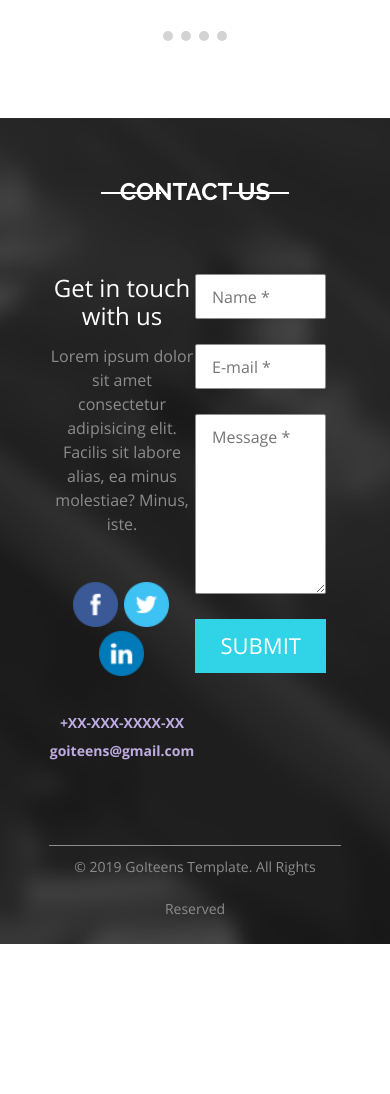
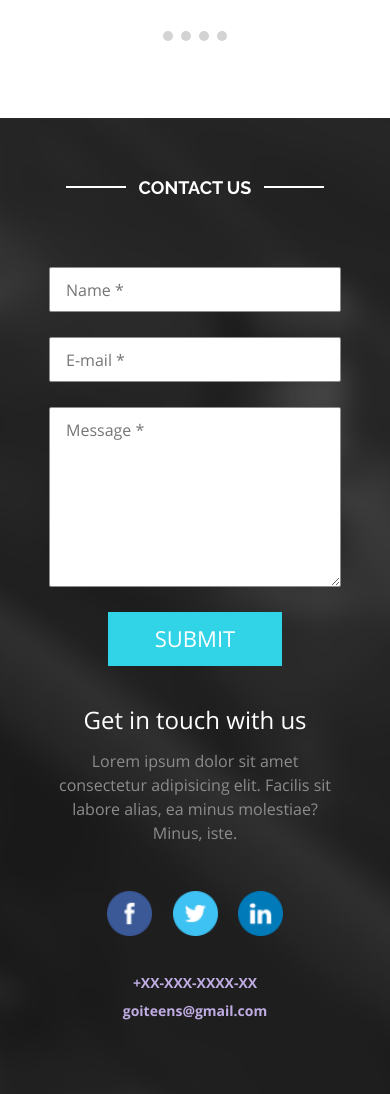
Before and after one commit to YuluaOkrushko/hakaton, a website: page src/index.html in a window 390 px wide. Shown: the part 5866-6960 px from the top of the page. Before the commit the page ends 6810 px from the top, so only its background shows below. Drawn offline with nearby package versions, Linux system fonts and the light colour scheme; files that its build step writes are made by us from their sources; files whose address does not match are found by name.

Commit message:
finish fixing everything

```diff
--- a/src/html/footer.html
+++ b/src/html/footer.html
@@ -9,19 +9,19 @@
         <ul class="socials-navigation">
           <li class="li-item">
             <a class="socials-navvigation__item" href="https://www.facebook.com/GoITeens/?ref=br_rs">
-              <img class="socials-navigation__item-icon" src="../build/images/icons/facebook_copy.png" width="45"
+              <img class="socials-navigation__item-icon" src="../images/icons/facebook_copy.png" width="45"
                 height="45" alt="facebook_icon">
             </a>
           </li>
           <li class="li-item">
             <a class="socials-navigation__item" href="https://twitter.com/hashtag/goiteens">
-              <img class="socials-navigation__item-icon" src="/build/images/icons/twitter_copy.png" width="45"
+              <img class="socials-navigation__item-icon" src="../images/icons/twitter_copy.png" width="45"
                 height="45" alt="twitter_icon">
             </a>
           </li>
           <li class="li-item">
             <a class="socials-navigation__item" href="https://ru.linkedin.com/company/goiteens">
-              <img class="socials-navigation__item-icon" src="../build/images/icons/linkedin_copy.png" width="45"
+              <img class="socials-navigation__item-icon" src="../images/icons/linkedin_copy.png" width="45"
                 height="45" alt="linked_icon">
             </a>
           </li>
--- a/src/sass/footer.scss
+++ b/src/sass/footer.scss
@@ -19,6 +19,7 @@ a {
 .li-item {
   list-style: none;
   display: inline-flex;
+  margin: 0 8px;
 }
 
 .contact-title {
@@ -42,7 +43,7 @@ a {
     position: absolute;
     top: 48%;
     transform: translateY(-50%);
-    right: 180px;
+    right: 435px;
   }
 
   &::after {
@@ -53,7 +54,7 @@ a {
     position: absolute;
     top: 48%;
     transform: translateY(-50%);
-    left: 180px;
+    left: 435px;
   }
 }
 
@@ -62,6 +63,10 @@ a {
   flex-direction: column;
   height: auto;
   padding-right: 100px;
+
+  @media (max-width: 767px) {
+    width: 100%;
+  }
 }
 
 .contact-second__title {
@@ -86,12 +91,6 @@ a {
 }
 
 .socials-navigation__item-icon {
-  margin: 8px;
-
-  &:first-child {
-    margin-left: 0;
-  }
-
   &:hover {
     transition: 0.2s;
     color: #ffffff;
@@ -121,7 +120,7 @@ a {
 }
 
 .user-form {
-  width: 100%;
+  width: 570px;
   flex-wrap: wrap;
   display: flex;
   justify-content: space-between;
@@ -129,7 +128,7 @@ a {
 
 .input-data {
   margin-bottom: 30px;
-  width: 48%;
+  width: 270px;
   height: 45px;
   border: 1px solid #8c8c8c;
   border-radius: 2px;
@@ -138,7 +137,7 @@ a {
 }
 
 .input-textarea {
-  width: 100%;
+  width: 570px;
   height: 180px;
   border: 1px solid #8c8c8c;
 }
@@ -189,9 +188,12 @@ a {
     align-items: center;
   }
 
+  .form-wrap {
+    flex-wrap: wrap-reverse;
+    justify-content: center;
+  }
+
   .socials-navigation__item-icon {
-    margin: 0 10px;
-
     &:hover {
       transition: 0.2s;
       color: #ffffff;
@@ -200,17 +202,17 @@ a {
   }
 
   .input-area-wrap {
-    width: 45%;
+    width: 100%;
     padding: 0;
     align-items: center;
     justify-content: space-between;
   }
 
   .user-form {
-    width: 100%;
+    width: 570px;
     display: flex;
     flex-wrap: wrap;
-    justify-content: space-between;
+    margin: 0 auto;
     margin-bottom: 40px;
   }
 
@@ -252,8 +254,32 @@ a {
     align-items: center;
   }
 
+  .contact-title {
+    font-size: 18px;
+
+    &::before {
+      top: 46%;
+      right: 215px;
+    }
+
+    &::after {
+      top: 46%;
+      left: 215px;
+    }
+  }
+
+  .form-wrap {
+    display: flex;
+    flex-direction: column-reverse;
+    justify-content: center;
+  }
+
+  .socials-navigation {
+    width: 100%;
+  }
+
   .socials-navigation__item-icon {
-    margin: 0 2px;
+    margin: 0;
 
     &:hover {
       transition: 0.2s;
@@ -263,7 +289,7 @@ a {
   }
 
   .input-area-wrap {
-    width: 45%;
+    width: 100%;
     padding: 0;
     align-items: center;
   }
@@ -298,6 +324,7 @@ a {
 
   .contact-form-wrap {
     text-align: center;
+    margin: 0 auto;
   }
 
   .socials-navigation__email-phone {
```
